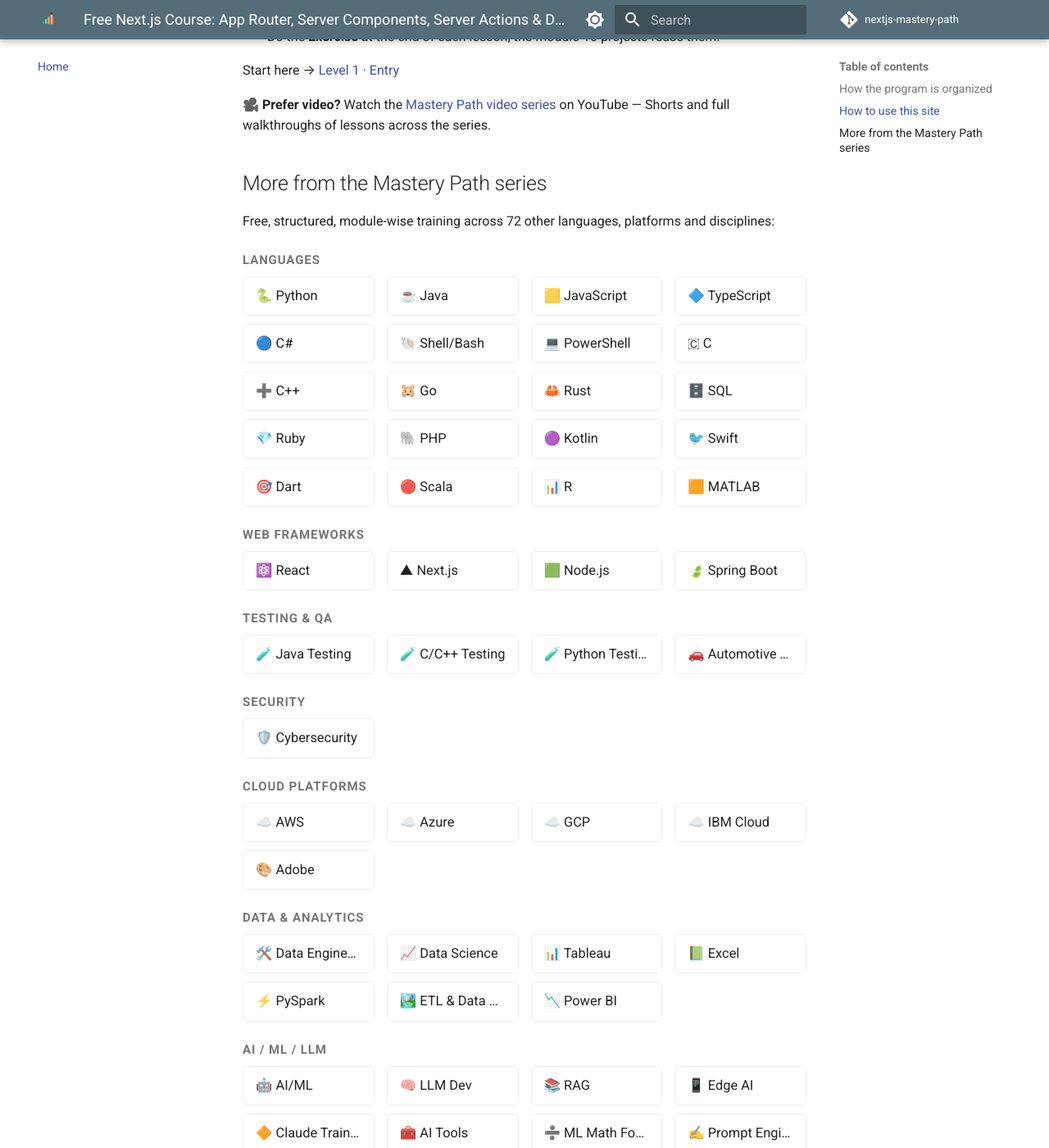
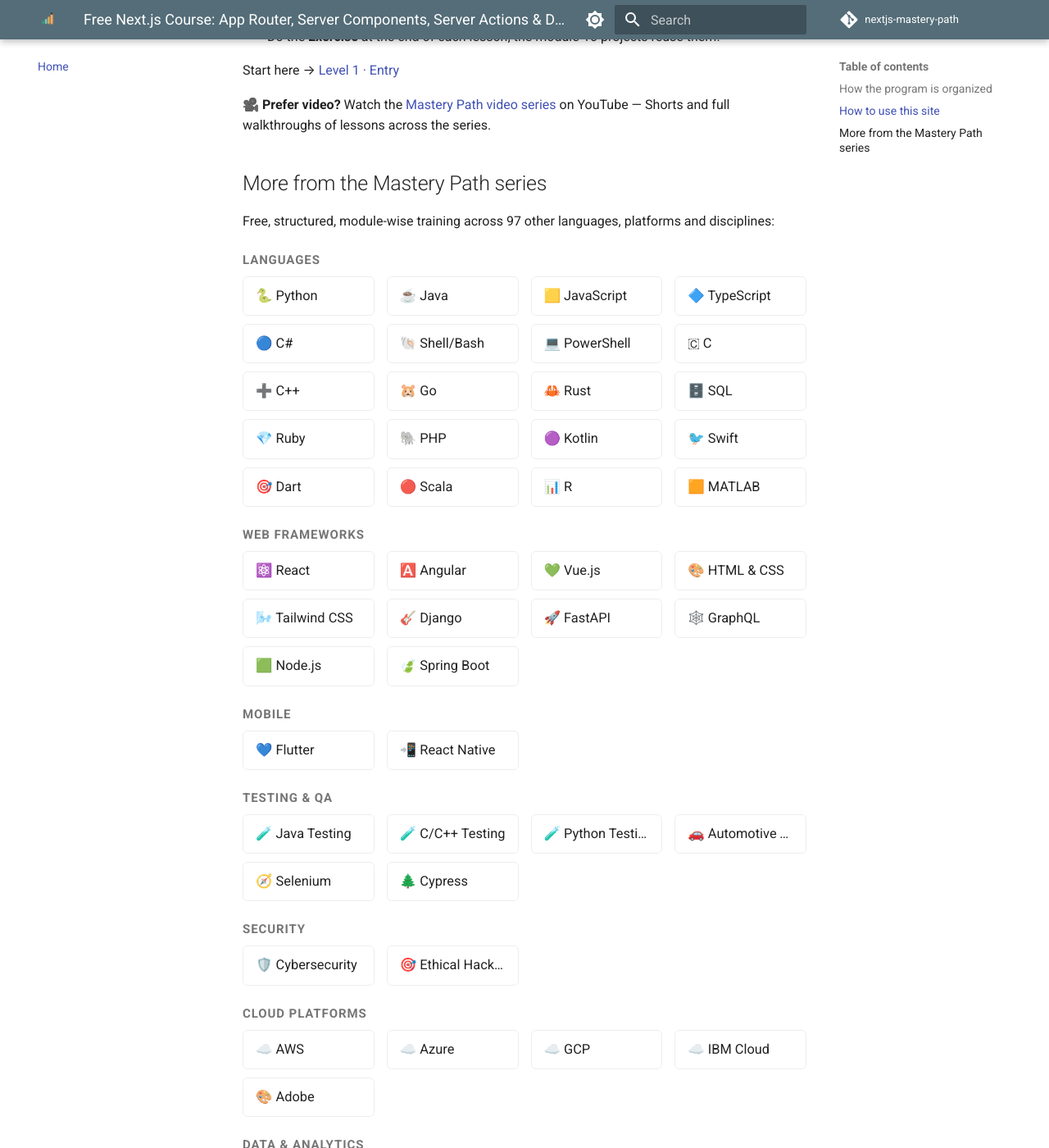
Before and after one commit to SIGILIPELLI/nextjs-mastery-path, an MkDocs documentation site: the page built from docs/index.md, in a window 1280 px wide and 1400 px high, scrolled down 2238 px. Shown: the whole window at 82% size. Built offline with MkDocs 1.6.1 and Material for MkDocs 9.7.7, drawn with Linux system fonts in a browser that asks for light colours; comment, search, counter and statistics services are not loaded; some of the changed text lies outside the part shown.

Commit message:
Refresh cross-site course links to current 98-course catalog
Regenerate the "More from the Mastery Path series" grid and the
404-page course count from the hub's current site list — this page
had drifted out of sync as new courses were added to the network.

Co-Authored-By: Claude Sonnet 5 <noreply@anthropic.com>
Claude-Session: https://claude.ai/code/session_01Hje8nqbBP9V9WQ3JEcJc69

```diff
--- a/docs/index.md
+++ b/docs/index.md
@@ -106,7 +106,7 @@ Start here → [Level 1 · Entry](level-1/index.md)
 
 ## More from the Mastery Path series
 
-Free, structured, module-wise training across 72 other languages, platforms and disciplines:
+Free, structured, module-wise training across 97 other languages, platforms and disciplines:
 
 <div class="mastery-grid-wrap">
 <p class="mastery-grid-category">Languages</p>
@@ -135,9 +135,20 @@ Free, structured, module-wise training across 72 other languages, platforms and
 <p class="mastery-grid-category">Web Frameworks</p>
 <div class="mastery-grid">
   <a href="https://sigilipelli.github.io/react-mastery-path/">⚛️ React</a>
-  <a href="https://sigilipelli.github.io/nextjs-mastery-path/">▲ Next.js</a>
+  <a href="https://sigilipelli.github.io/angular-mastery-path/">🅰️ Angular</a>
+  <a href="https://sigilipelli.github.io/vue-mastery-path/">💚 Vue.js</a>
+  <a href="https://sigilipelli.github.io/html-css-mastery-path/">🎨 HTML & CSS</a>
+  <a href="https://sigilipelli.github.io/tailwind-mastery-path/">🌬️ Tailwind CSS</a>
+  <a href="https://sigilipelli.github.io/django-mastery-path/">🎸 Django</a>
+  <a href="https://sigilipelli.github.io/fastapi-mastery-path/">🚀 FastAPI</a>
+  <a href="https://sigilipelli.github.io/graphql-mastery-path/">🕸️ GraphQL</a>
   <a href="https://sigilipelli.github.io/nodejs-mastery-path/">🟩 Node.js</a>
   <a href="https://sigilipelli.github.io/spring-boot-mastery-path/">🍃 Spring Boot</a>
+</div>
+<p class="mastery-grid-category">Mobile</p>
+<div class="mastery-grid">
+  <a href="https://sigilipelli.github.io/flutter-mastery-path/">💙 Flutter</a>
+  <a href="https://sigilipelli.github.io/react-native-mastery-path/">📲 React Native</a>
 </div>
 <p class="mastery-grid-category">Testing & QA</p>
 <div class="mastery-grid">
@@ -145,10 +156,13 @@ Free, structured, module-wise training across 72 other languages, platforms and
   <a href="https://sigilipelli.github.io/cpp-testing-mastery-path/">🧪 C/C++ Testing</a>
   <a href="https://sigilipelli.github.io/python-testing-mastery-path/">🧪 Python Testing</a>
   <a href="https://sigilipelli.github.io/automotive-testing-mastery-path/">🚗 Automotive Testing</a>
+  <a href="https://sigilipelli.github.io/selenium-mastery-path/">🧭 Selenium</a>
+  <a href="https://sigilipelli.github.io/cypress-mastery-path/">🌲 Cypress</a>
 </div>
 <p class="mastery-grid-category">Security</p>
 <div class="mastery-grid">
   <a href="https://sigilipelli.github.io/cybersecurity-mastery-path/">🛡️ Cybersecurity</a>
+  <a href="https://sigilipelli.github.io/ethical-hacking-mastery-path/">🎯 Ethical Hacking</a>
 </div>
 <p class="mastery-grid-category">Cloud Platforms</p>
 <div class="mastery-grid">
@@ -168,6 +182,14 @@ Free, structured, module-wise training across 72 other languages, platforms and
   <a href="https://sigilipelli.github.io/etl-datalake-mastery-path/">🏞️ ETL & Data Lake</a>
   <a href="https://sigilipelli.github.io/power-bi-mastery-path/">📉 Power BI</a>
 </div>
+<p class="mastery-grid-category">Databases</p>
+<div class="mastery-grid">
+  <a href="https://sigilipelli.github.io/postgresql-mastery-path/">🐘 PostgreSQL</a>
+  <a href="https://sigilipelli.github.io/mongodb-mastery-path/">🍃 MongoDB</a>
+  <a href="https://sigilipelli.github.io/redis-mastery-path/">🟥 Redis</a>
+  <a href="https://sigilipelli.github.io/snowflake-mastery-path/">❄️ Snowflake</a>
+  <a href="https://sigilipelli.github.io/databricks-mastery-path/">🧱 Databricks</a>
+</div>
 <p class="mastery-grid-category">AI / ML / LLM</p>
 <div class="mastery-grid">
   <a href="https://sigilipelli.github.io/ai-ml-mastery-path/">🤖 AI/ML</a>
--- a/docs/overrides/404.html
+++ b/docs/overrides/404.html
@@ -6,7 +6,7 @@
   <p>That link is broken, or the page moved. Try one of these instead:</p>
   <p class="mp-404-actions">
     <a href="{{ config.site_url }}" class="md-button md-button--primary">← Back to {{ config.site_name }}</a>
-    <a href="https://sigilipelli.github.io/" class="md-button">Search all 64 courses</a>
+    <a href="https://sigilipelli.github.io/" class="md-button">Search all 98 courses</a>
   </p>
 </div>
 <style>
```
Also changed, not shown: other parts of docs/index.md (+8 -0 lines).
